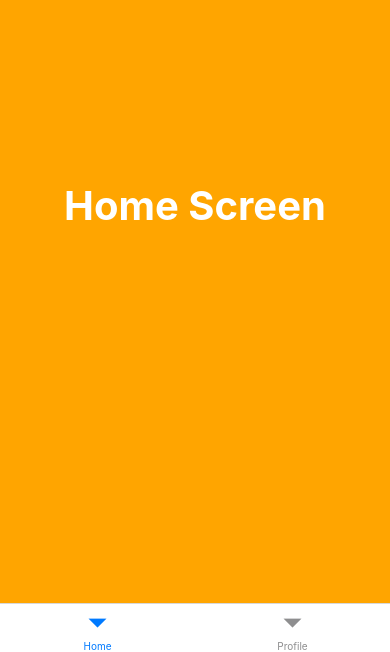
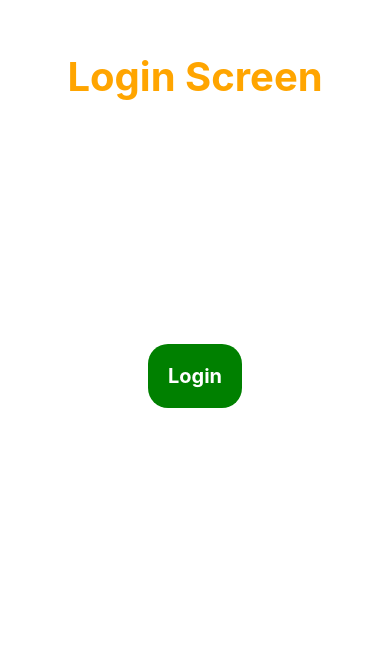
Before and after one commit to omerfarukose/AwesomeApp, a React Native app: screen /Login in a window 390 px wide. Shown: the part 192-844 px from the top of the page. Built offline with nearby package versions, Linux system fonts and the light colour scheme.

Commit message:
login&logout buttons added for updating isLogin state

```diff
--- a/src/contexts/LoginContext.js
+++ b/src/contexts/LoginContext.js
@@ -3,7 +3,7 @@ import { createContext, useState } from "react";
 export const LoginContext = createContext();
 
 export const LoginContextProvider = ( props ) => {
-    const [isLogin, setIsLogin] = useState(true)
+    const [isLogin, setIsLogin] = useState(false)
 
     return(
         <LoginContext.Provider
--- a/src/pages/HomeScreen.js
+++ b/src/pages/HomeScreen.js
@@ -1,6 +1,6 @@
 import {SafeAreaView, Text, TouchableOpacity} from "react-native";
 
-export default function HomeScreen({ navigation }) {
+export default function HomeScreen() {
 
     return(
         <SafeAreaView
--- a/src/pages/LoginScreen.js
+++ b/src/pages/LoginScreen.js
@@ -1,11 +1,16 @@
-import {SafeAreaView, Text} from "react-native";
+import {SafeAreaView, Text, TouchableOpacity} from "react-native";
+import {useContext} from "react";
+import {LoginContext} from "../contexts/LoginContext";
 
 export default function LoginScreen() {
+
+    let { setIsLogin } = useContext(LoginContext)
+
     return(
         <SafeAreaView
             style={{
                 flex: 1,
-                backgroundColor: "green",
+                backgroundColor: "white",
                 alignItems: "center",
                 justifyContent: "space-evenly",
             }}>
@@ -14,13 +19,36 @@ export default function LoginScreen() {
                 style={{
                     fontSize: 40,
                     fontWeight: "bold",
-                    color: "white"
+                    color: "orange"
                 }}>
 
                 Login Screen
 
             </Text>
 
+            <TouchableOpacity
+                onPress={() => {
+                    setIsLogin(true)
+                }}
+                style={{
+                    backgroundColor: "green",
+                    padding: 20,
+                    borderRadius: 20,
+                }}>
+
+                <Text
+                    style={{
+                        fontSize: 20,
+                        fontWeight: "bold",
+                        color: "white"
+                    }}>
+
+                    Login
+
+                </Text>
+
+            </TouchableOpacity>
+
 
         </SafeAreaView>
     )
--- a/src/pages/ProfileScreen.js
+++ b/src/pages/ProfileScreen.js
@@ -1,12 +1,16 @@
 import {SafeAreaView, Text, TouchableOpacity} from "react-native";
+import {useContext} from "react";
+import {LoginContext} from "../contexts/LoginContext";
 
-export default function ProfileScreen({ navigation }) {
+export default function ProfileScreen() {
+
+    let { setIsLogin } = useContext(LoginContext)
 
     return(
         <SafeAreaView
             style={{
                 flex: 1,
-                backgroundColor: "blue",
+                backgroundColor: "white",
                 alignItems: "center",
                 justifyContent: "space-evenly"
             }}>
@@ -15,13 +19,36 @@ export default function ProfileScreen({ navigation }) {
                 style={{
                     fontSize: 40,
                     fontWeight: "bold",
-                    color: "white"
+                    color: "blue"
                 }}>
 
                 Profile Screen
 
             </Text>
 
+            <TouchableOpacity
+                onPress={() => {
+                    setIsLogin(false)
+                }}
+                style={{
+                    backgroundColor: "red",
+                    padding: 20,
+                    borderRadius: 20,
+                }}>
+
+                <Text
+                    style={{
+                        fontSize: 20,
+                        fontWeight: "bold",
+                        color: "white"
+                    }}>
+
+                    Logout
+
+                </Text>
+
+            </TouchableOpacity>
+
         </SafeAreaView>
     )
 }
```
